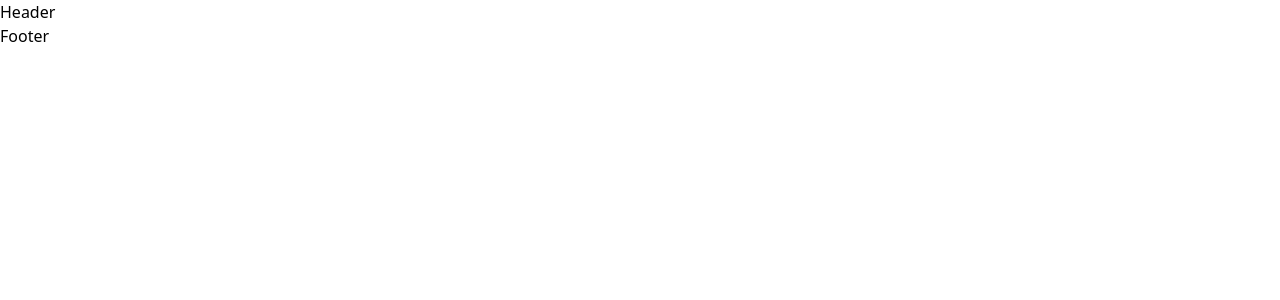
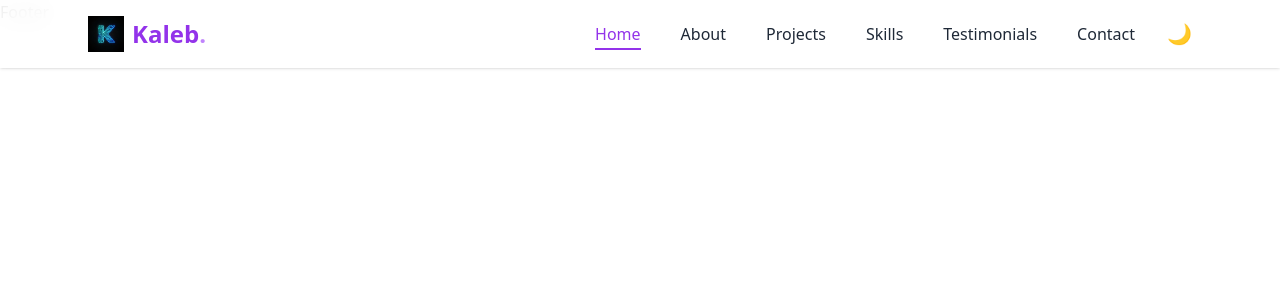
Before and after one commit to Kaleb-07/KalebDev, a React (Vite) app: page / in a window 1280 px wide. Shown: the top 300 px of the page. Built offline with nearby package versions, Linux system fonts and the light colour scheme.

Commit message:
updating the header

```diff
--- a/src/components/Header/Header.jsx
+++ b/src/components/Header/Header.jsx
@@ -1,12 +1,146 @@
-import React from "react";
+import { useState, useEffect } from "react";
+import { Menu, X } from "lucide-react";
+import logoImg from "../../assets/logo.png";
 
-function Header() {
+export default function Header() {
+    const [menuOpen, setMenuOpen] = useState(false);
+    const [theme, setTheme] = useState(localStorage.getItem("theme") || "light");
+    const [activeLink, setActiveLink] = useState("home");
+
+    // Global dark mode
+    useEffect(() => {
+        if (theme === "dark") {
+            document.documentElement.classList.add("dark");
+        } else {
+            document.documentElement.classList.remove("dark");
+        }
+        localStorage.setItem("theme", theme);
+    }, [theme]);
+    // useEffect(() => {
+    //     const root = document.documentElement; // <html>
+    //     if (theme === "dark") root.classList.add("dark");
+    //     else root.classList.remove("dark");
+
+    //     localStorage.setItem("theme", theme);
+    // }, [theme]);
+    // <div className="bg-white dark:bg-slate-900 text-gray-800 dark:text-gray-200">
+    //     ...
+    // </div>
+
+    const links = [
+        { name: "Home", id: "home" },
+        { name: "About", id: "about" },
+        { name: "Projects", id: "projects" },
+        { name: "Skills", id: "skills" },
+        { name: "Testimonials", id: "testimonials" },
+        { name: "Contact", id: "contact" },
+    ];
+
     return (
-        <header>
-            <div>
-                <h1>Header</h1>
+        <header className="fixed top-0 w-full z-50 bg-white/90 dark:bg-slate-900/90 backdrop-blur-md shadow">
+            <div className="max-w-6xl mx-auto px-6 py-4 flex items-center">
+
+                {/* Logo */}
+                <div className="flex items-center gap-2">
+                    <img src={logoImg} alt="Logo" className="w-9 h-9" />
+                    <span className="text-2xl font-bold text-purple-600 dark:text-purple-400">
+                        Kaleb<span className="text-purple-400">.</span>
+                    </span>
+                </div>
+
+                {/* Desktop Nav + Theme Toggle */}
+                <div className="ml-auto flex items-center gap-8">
+                    {/* Desktop Nav */}
+                    <nav className="hidden md:flex items-center gap-10">
+                        {links.map((link) => (
+                            <a
+                                key={link.id}
+                                href={`#${link.id}`}
+                                onClick={(e) => {
+                                    e.preventDefault();           // prevent default anchor jump
+                                    setActiveLink(link.id);       // set active link
+
+                                    // Smooth scroll to section
+                                    const section = document.getElementById(link.id);
+                                    if (section) {
+                                        section.scrollIntoView({ behavior: "smooth", block: "start" });
+                                    }
+                                }}
+                                className={`relative font-medium transition-colors
+                            ${activeLink === link.id
+                                        ? "text-purple-600 dark:text-purple-400"
+                                        : "text-gray-800 dark:text-gray-300 hover:text-purple-600 dark:hover:text-purple-400"
+                                    }
+                            after:absolute after:left-0 after:-bottom-1 after:h-[2px] after:bg-purple-600
+                            after:transition-all after:duration-300
+                            ${activeLink === link.id
+                                        ? "after:w-full"
+                                        : "after:w-0 hover:after:w-full"
+                                    }
+                            `}
+                            >
+                                {link.name}
+                            </a>
+                        ))}
+                    </nav>
+
+                    {/* Theme Toggle */}
+                    <button
+                        onClick={() => setTheme(theme === "dark" ? "light" : "dark")}
+                        className="text-xl text-gray-700 dark:text-gray-300"
+                    >
+                        {theme === "dark" ? "🌞" : "🌙"}
+                    </button>
+
+                    {/* Hamburger */}
+                    <button
+                        className="md:hidden p-1"
+                        onClick={() => setMenuOpen(!menuOpen)}
+                        aria-label="Toggle menu"
+                    >
+                        {menuOpen ? <X size={24} /> : <Menu size={24} />}
+                    </button>
+                </div>
             </div>
+
+            {/* Mobile Menu */}
+            {menuOpen && (
+                <div className="md:hidden bg-white dark:bg-slate-900 border-t dark:border-slate-700">
+                    <nav className="flex flex-col items-center gap-8 py-8">
+                        {links.map((link) => (
+                            <a
+                                key={link.id}
+                                href={`#${link.id}`}
+                                onClick={(e) => {
+                                    e.preventDefault();           // prevent default anchor jump
+                                    setActiveLink(link.id);       // set active link
+                                    setMenuOpen(false);           // close mobile menu
+
+                                    // Smooth scroll to section
+                                    const section = document.getElementById(link.id);
+                                    if (section) {
+                                        section.scrollIntoView({ behavior: "smooth", block: "start" });
+                                    }
+                                }}
+                                className={`relative text-lg font-medium transition-colors text-center
+                        ${activeLink === link.id
+                                        ? "text-purple-600 dark:text-purple-400"
+                                        : "text-gray-800 dark:text-gray-300 hover:text-purple-600 dark:hover:text-purple-400"
+                                    }
+                        after:absolute after:left-0 after:-bottom-1 after:h-[2px] after:bg-purple-600
+                        after:transition-all after:duration-300
+                        ${activeLink === link.id
+                                        ? "after:w-full"
+                                        : "after:w-0 hover:after:w-full"
+                                    }
+                    `}
+                            >
+                                {link.name}
+                            </a>
+                        ))}
+                    </nav>
+                </div>
+            )}
         </header>
     );
 }
-export default Header;
```
